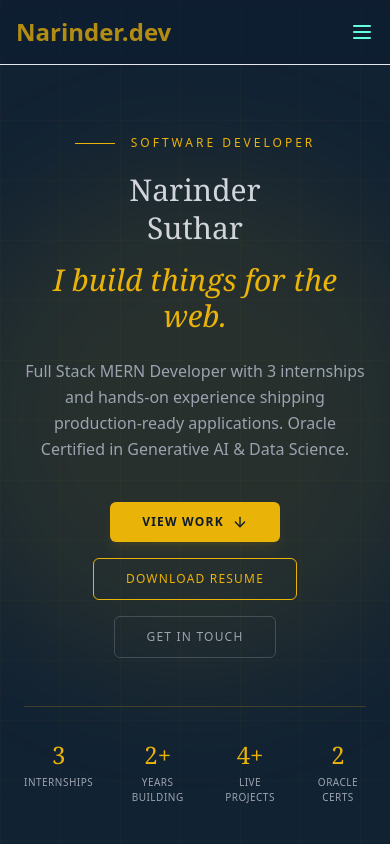
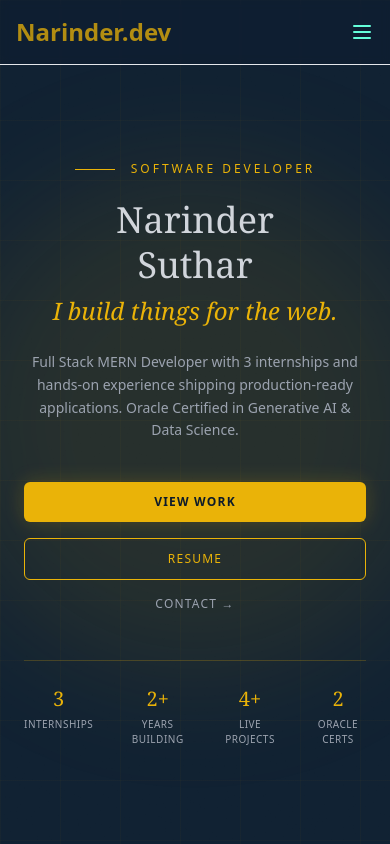
Before and after one commit to Narinder098/Ns-Portfolio, a React (Vite) app in the folder Frontend/: page / in a window 390 px wide. Shown: the top 844 px of the page. Built offline with nearby package versions, Linux system fonts and the light colour scheme.

Commit message:
feat: improve overall UI/UX (navbar, hero, projects, contact)

```diff
--- a/Frontend/src/Components/Hero.jsx
+++ b/Frontend/src/Components/Hero.jsx
@@ -14,7 +14,7 @@ export default function Hero() {
     return (
         <section
             id="Hero"
-            className="relative min-h-screen flex items-center px-6 md:px-16 pt-24 md:pt-0 overflow-hidden">
+            className="relative min-h-screen flex items-center px-6 md:px-16 pt-28 md:pt-0 pb-12 md:pb-0 overflow-hidden">
 
             {/* Glow Background */}
             <div className="absolute w-[500px] h-[500px] md:w-[600px] md:h-[600px] bg-yellow-500/10 rounded-full blur-3xl top-1/2 left-1/2 -translate-x-1/2 -translate-y-1/2 pointer-events-none"></div>
@@ -29,58 +29,57 @@ export default function Hero() {
                 </p>
 
                 {/* Name */}
-                <h1 className="font-serif text-3xl sm:text-4xl md:text-6xl leading-tight mb-4">
+                <h1 className="font-serif text-4xl sm:text-5xl md:text-7xl leading-tight mb-2">
                     Narinder <br /> Suthar
                 </h1>
 
                 {/* Title */}
-                <h2 className="font-serif text-3xl md:text-5xl text-yellow-500 italic mb-6">
+                <h2 className="font-serif text-2xl sm:text-3xl md:text-5xl text-yellow-500 italic mb-6">
                     I build things for the web.
                 </h2>
 
                 {/* Description */}
-                <p className="text-gray-400 leading-relaxed max-w-xl mb-10">
+                <p className="text-gray-400 leading-relaxed max-w-md mx-auto md:mx-0 mb-10 text-sm sm:text-base">
                     Full Stack MERN Developer with 3 internships and hands-on experience
                     shipping production-ready applications. Oracle Certified in Generative
                     AI & Data Science.
                 </p>
 
                 {/* Buttons */}
-                <div className="flex flex-wrap gap-4 mb-12 justify-center md:justify-start">
+                <div className="flex flex-col sm:flex-row gap-4 mb-12 justify-center md:justify-start">
 
-                    {/* PRIMARY - View Work */}
+                    {/* Primary */}
                     <motion.button
                         onClick={() => scrollToSection('projects')}
-                        className="group bg-yellow-500 text-[#0d1b2a] px-8 py-3 text-xs uppercase tracking-widest font-semibold rounded-md flex items-center gap-2 shadow-lg shadow-yellow-500/10 hover:bg-yellow-400 transition"
-                        whileHover={{ y: -4, scale: 1.02 }}
+                        className="bg-yellow-500 text-[#0d1b2a] px-8 py-3 text-xs uppercase tracking-widest font-semibold hover:bg-yellow-400 transition rounded-md flex items-center justify-center gap-2 shadow-[0_0_20px_rgba(234,179,8,0.2)]"
+                        whileHover={{ y: -3 }}
                     >
                         View Work
-                        <ArrowDown className="transition-transform group-hover:translate-y-1" size={16} />
                     </motion.button>
 
-                    {/* SECONDARY - Resume */}
+                    {/* Secondary */}
                     <motion.a
                         href="/Narinder_Suthar_Resume.pdf"
                         download
-                        className="group border border-yellow-500 text-yellow-500 px-8 py-3 text-xs uppercase tracking-widest rounded-md flex items-center gap-2 hover:bg-yellow-500 hover:text-[#0d1b2a] transition shadow-sm hover:shadow-yellow-500/20"
-                        whileHover={{ y: -4, scale: 1.02 }}
+                        className="border border-yellow-500 text-yellow-500 px-8 py-3 text-xs uppercase tracking-widest hover:bg-yellow-500 hover:text-[#0d1b2a] transition rounded-md text-center"
+                        whileHover={{ y: -3 }}
                     >
-                        Download Resume
+                        Resume
                     </motion.a>
 
-                    {/* TERTIARY - Contact */}
+                    {/* Tertiary */}
                     <motion.button
                         onClick={() => scrollToSection('contact')}
-                        className="border border-gray-500/50 px-8 py-3 text-xs uppercase tracking-widest rounded-md text-gray-400 hover:border-yellow-500 hover:text-yellow-500 transition"
-                        whileHover={{ y: -4 }}
+                        className="text-gray-400 hover:text-yellow-500 text-xs uppercase tracking-widest transition"
+                        whileHover={{ y: -2 }}
                     >
-                        Get In Touch
+                        Contact →
                     </motion.button>
 
                 </div>
 
                 {/* Stats */}
-                <div className="flex gap-8 md:gap-12 pt-8 border-t border-yellow-500/20 justify-center md:justify-start">
+               <div className="flex justify-center md:justify-start gap-8 md:gap-12 pt-6 border-t border-yellow-500/20">
                     {[
                         { num: '3', label: 'Internships' },
                         { num: '2+', label: 'Years Building' },
@@ -88,7 +87,7 @@ export default function Hero() {
                         { num: '2', label: 'Oracle Certs' },
                     ].map((item, i) => (
                         <div key={i} className="text-center md:text-left">
-                            <div className="text-2xl md:text-3xl font-serif text-yellow-500">
+                            <div className="text-xl md:text-2xl font-serif text-yellow-500">
                                 {item.num}
                             </div>
                             <div className="text-[10px] md:text-xs uppercase tracking-wider text-gray-400 mt-1">
--- a/Frontend/src/Components/Project.jsx
+++ b/Frontend/src/Components/Project.jsx
@@ -21,27 +21,30 @@ export default function Projects() {
         {projects.map((p, i) => (
           <div
             key={i}
-            className={`grid md:grid-cols-2 border border-yellow-500/20 overflow-hidden transition hover:border-yellow-500/40 ${p.reverse ? "md:[direction:rtl]" : ""
+            className={`group relative grid md:grid-cols-2 border border-yellow-500/20 overflow-hidden transition-all duration-300 hover:border-yellow-500/50 hover:-translate-y-1 hover:shadow-[0_10px_40px_rgba(234,179,8,0.08)] ${p.reverse ? "md:[direction:rtl]" : ""
               }`}>
             {/* IMAGE SIDE */}
-            <div className="relative min-h-[320px] bg-[#1a2f45] flex items-center justify-center md:[direction:ltr]">
+            <div className="relative min-h-[280px] md:min-h-[340px] bg-[#1a2f45] flex items-center justify-center overflow-hidden md:[direction:ltr]">
 
-              {/* Label */}
-              <div className="font-serif text-6xl text-yellow-500/10 italic">
+              {/* Background label */}
+              <div className="font-serif text-6xl md:text-7xl text-yellow-500/10 italic group-hover:scale-110 transition duration-500">
                 {p.label}
               </div>
 
-              {/* Overlay */}
-              <div className="absolute inset-0 bg-gradient-to-br from-yellow-500/10 to-transparent"></div>
+              {/* Glow overlay */}
+              <div className="absolute inset-0 bg-gradient-to-br from-yellow-500/10 via-transparent to-transparent opacity-70"></div>
 
-              {/* Big Number */}
-              <div className="absolute bottom-6 right-6 font-serif text-6xl text-yellow-500/10">
+              {/* Subtle hover glow */}
+              <div className="absolute inset-0 opacity-0 group-hover:opacity-100 transition duration-500 bg-yellow-500/5"></div>
+
+              {/* Big number */}
+              <div className="absolute bottom-4 right-4 font-serif text-5xl text-yellow-500/10">
                 {p.id}
               </div>
             </div>
 
             {/* CONTENT */}
-            <div className="bg-[#112233]/80 p-8 md:p-12 flex flex-col justify-center md:[direction:ltr]">
+            <div className="bg-[#112233]/80 p-6 md:p-10 flex flex-col justify-center md:[direction:ltr]">
 
               {/* Type */}
               <div className="text-[11px] tracking-[2px] uppercase text-yellow-500 mb-2">
@@ -49,7 +52,7 @@ export default function Projects() {
               </div>
 
               {/* Title */}
-              <h3 className="font-serif text-2xl md:text-3xl mb-3">
+              <h3 className="font-serif text-xl md:text-2xl mb-3 group-hover:text-yellow-500 transition">
                 {p.title}
               </h3>
 
@@ -63,7 +66,7 @@ export default function Projects() {
                 {p.tech.map((t, i) => (
                   <span
                     key={i}
-                    className="text-[11px] px-3 py-1 bg-yellow-500/10 text-yellow-500 border border-yellow-500/20">
+                    className="text-[10px] px-3 py-1 bg-yellow-500/10 text-yellow-500 border border-yellow-500/20 group-hover:border-yellow-500/40 transition">
                     {t}
                   </span>
                 ))}
@@ -76,7 +79,7 @@ export default function Projects() {
                     href={p.live}
                     target="_blank"
                     rel="noreferrer"
-                    className="flex items-center gap-2 hover:text-yellow-500">
+                    className="flex items-center gap-2 text-gray-400 hover:text-yellow-500 transition">
                     <FiExternalLink className="text-sm" />
                     LIVE DEMO
                   </a>
@@ -86,7 +89,7 @@ export default function Projects() {
                   href={p.github}
                   target="_blank"
                   rel="noreferrer"
-                  className="flex items-center gap-2 hover:text-yellow-500">
+                   className="flex items-center gap-2 text-gray-400 hover:text-yellow-500 transition">
                   <FiGithub className="text-sm" />
                   GITHUB
                 </a>
```
